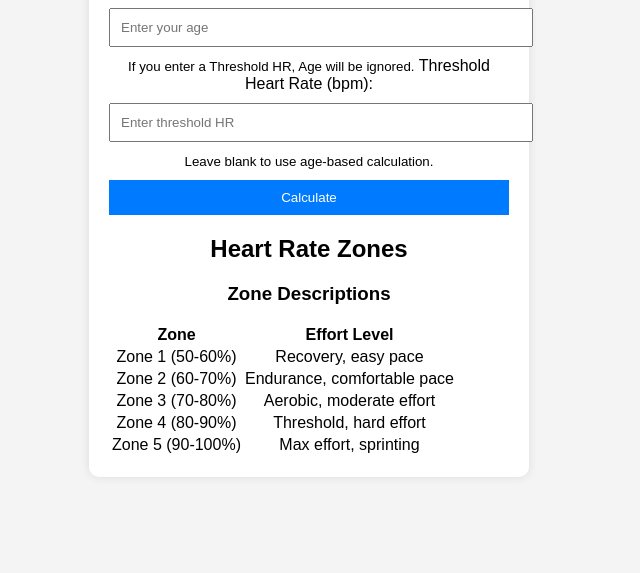
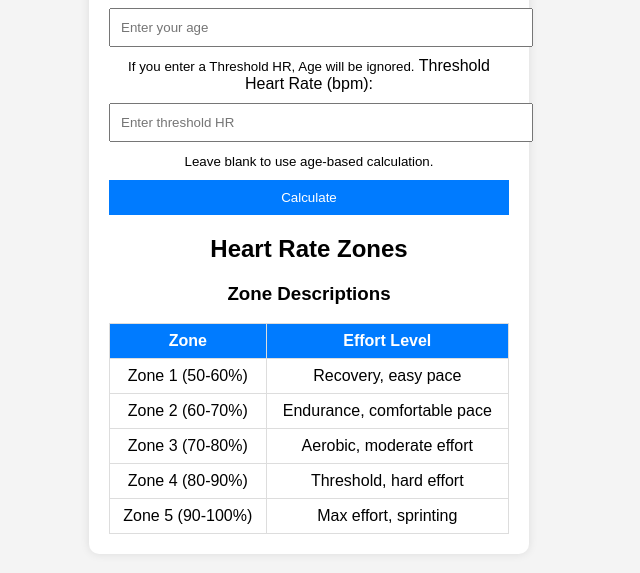
Before and after one commit to wilynthevale/heart-rate-calculator, a plain HTML site: page index.html in a window 1280 px wide. Shown: the part 177-750 px from the top of the page, without its empty margins (331-971 px from the left). Drawn offline with Linux system fonts and the light colour scheme.

Commit message:
Update styles.css

```diff
--- a/styles.css
+++ b/styles.css
@@ -31,3 +31,19 @@ button {
 button:hover {
     background: #0056b3;
 }
+
+table {
+    width: 100%;
+    margin-top: 10px;
+    border-collapse: collapse;
+}
+
+th, td {
+    border: 1px solid #ddd;
+    padding: 8px;
+}
+
+th {
+    background-color: #007bff;
+    color: white;
+}
```
